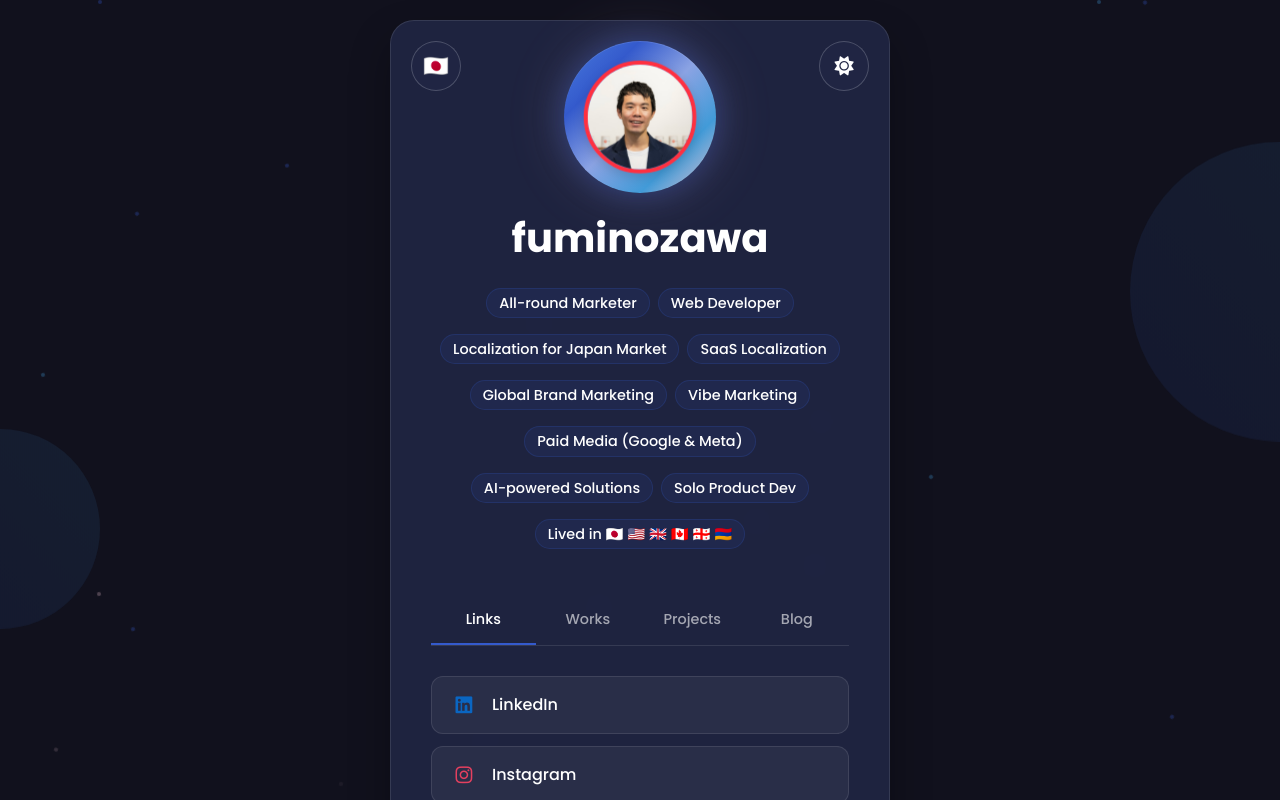
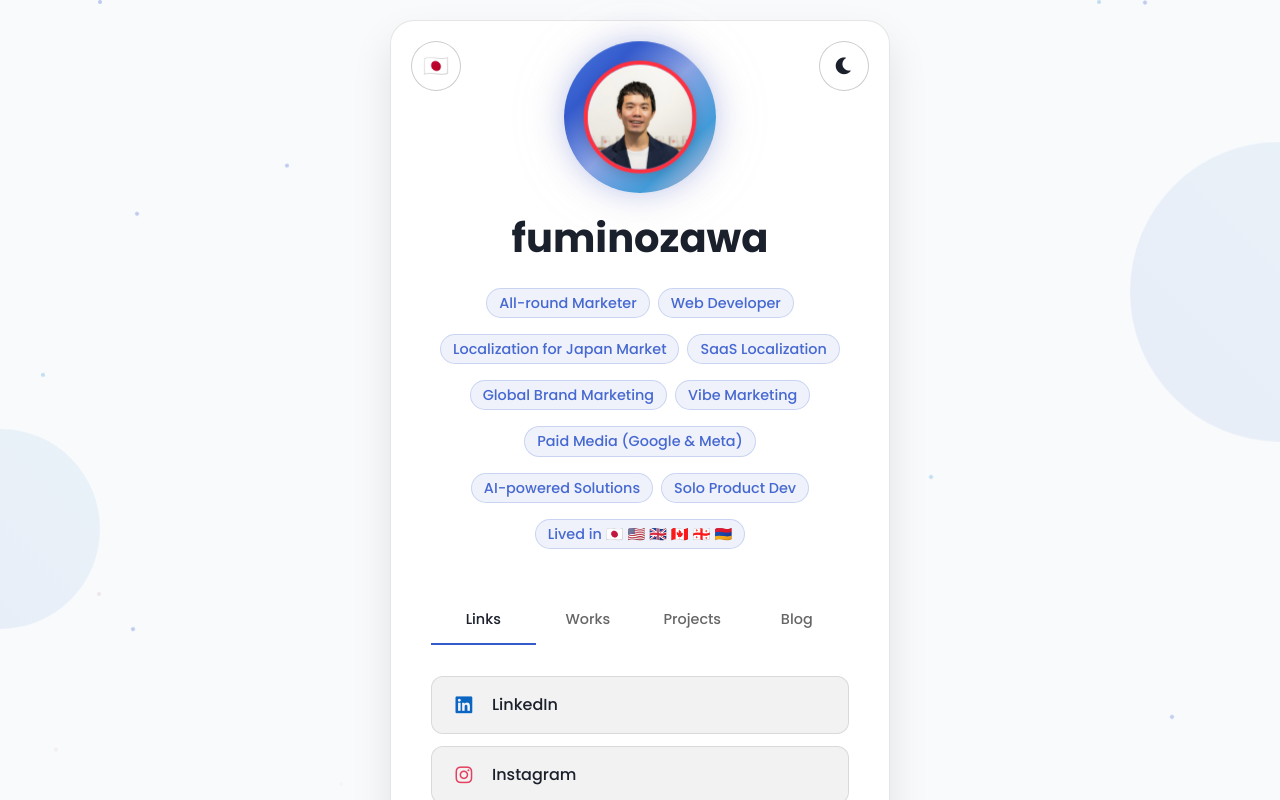
Before and after one commit to farang-dev/fuminozawa-portfolio-2.0, a Next.js app: page / in a window 1280 px wide. Shown: the top 800 px of the page. Built offline with nearby package versions, Linux system fonts and the light colour scheme.

Commit message:
made bright mode by default

```diff
--- a/src/app/ClientBody.tsx
+++ b/src/app/ClientBody.tsx
@@ -10,7 +10,7 @@ export default function ClientBody({
   // Remove any extension-added classes during hydration
   useEffect(() => {
     // This runs only on the client after hydration
-    document.body.className = "antialiased";
+    document.body.className = "antialiased light";
   }, []);
 
   return <div className="antialiased">{children}</div>;
--- a/src/app/globals.css
+++ b/src/app/globals.css
@@ -13,16 +13,28 @@
 
 body {
   font-family: 'Poppins', 'Roboto', sans-serif;
-  background: #11111d;
-  color: white;
+  background: #f8fafc;
+  color: #1a202c;
   min-height: 100vh;
   overflow-x: hidden;
   transition: all 0.3s ease;
 }
 
+body.dark {
+  background: #11111d;
+  color: white;
+}
+
 body.light {
   background: #f8fafc;
   color: #1a202c;
+}
+
+body.dark .profile-card {
+  background: rgba(33, 38, 68, 0.9);
+  color: white;
+  border: 1px solid rgba(255, 255, 255, 0.1);
+  box-shadow: 0 20px 40px rgba(0, 0, 0, 0.3);
 }
 
 body.light .profile-card {
@@ -199,15 +211,15 @@ body.light .gradient-circle {
   width: 50px;
   height: 50px;
   border-radius: 50%;
-  background: rgba(33, 38, 68, 0.9);
-  border: 1px solid rgba(255, 255, 255, 0.2);
+  background: rgba(255, 255, 255, 0.9);
+  border: 1px solid rgba(0, 0, 0, 0.2);
   backdrop-filter: blur(10px);
   display: flex;
   align-items: center;
   justify-content: center;
   cursor: pointer;
   font-size: 1.2rem;
-  color: white;
+  color: #1a202c;
   transition: all 0.3s ease;
   z-index: 100;
 }
@@ -215,6 +227,12 @@ body.light .gradient-circle {
 .dark-mode-toggle:hover {
   background: rgba(52, 90, 204, 0.9);
   transform: scale(1.1);
+}
+
+body.dark .dark-mode-toggle {
+  background: rgba(33, 38, 68, 0.9);
+  border: 1px solid rgba(255, 255, 255, 0.2);
+  color: white;
 }
 
 body.light .dark-mode-toggle {
@@ -238,15 +256,16 @@ body.light .dark-mode-toggle:hover {
 }
 
 .profile-card {
-  background: rgba(33, 38, 68, 0.9);
+  background: rgba(255, 255, 255, 0.9);
   backdrop-filter: blur(10px);
   border-radius: 24px;
   padding: 40px;
   max-width: 500px;
   width: 100%;
-  box-shadow: 0 20px 40px rgba(0, 0, 0, 0.3);
-  border: 1px solid rgba(255, 255, 255, 0.1);
+  box-shadow: 0 20px 40px rgba(0, 0, 0, 0.1);
+  border: 1px solid rgba(0, 0, 0, 0.1);
   position: relative;
+  color: #1a202c;
 }
 
 /* Profile header */
@@ -851,7 +870,7 @@ body.light .form-btn.secondary:hover {
   left: 0;
   width: 100%;
   height: 100%;
-  background: #11111d;
+  background: #f8fafc;
   display: flex;
   justify-content: center;
   align-items: center;
@@ -862,7 +881,7 @@ body.light .form-btn.secondary:hover {
 .loading-spinner {
   font-size: 3rem;
   font-weight: 700;
-  color: #345acc;
+  color: #1a202c;
   animation: pulse 1.5s infinite;
 }
 
--- a/src/app/page.tsx
+++ b/src/app/page.tsx
@@ -7,7 +7,7 @@ export default function Home() {
   const [isProfileModalOpen, setIsProfileModalOpen] = useState(false);
   const [isEmailModalOpen, setIsEmailModalOpen] = useState(false);
   const [copyNotification, setCopyNotification] = useState(false);
-  const [isDarkMode, setIsDarkMode] = useState(true);
+  const [isDarkMode, setIsDarkMode] = useState(false);
   const [showContactForm, setShowContactForm] = useState(false);
   const [language, setLanguage] = useState<'en' | 'ja'>('en');
   const [particles, setParticles] = useState<Array<{id: number, left: number, delay: number}>>([]);
@@ -40,12 +40,12 @@ export default function Home() {
     setParticles(particleArray);
 
     // Apply initial theme
-    document.body.className = 'dark';
+    document.body.className = 'light';
   }, []);
 
   useEffect(() => {
     // Update theme when isDarkMode changes
-    document.body.className = isDarkMode ? '' : 'light';
+    document.body.className = isDarkMode ? 'dark' : 'light';
   }, [isDarkMode]);
 
   const handleTabClick = (tabName: string) => {
```
